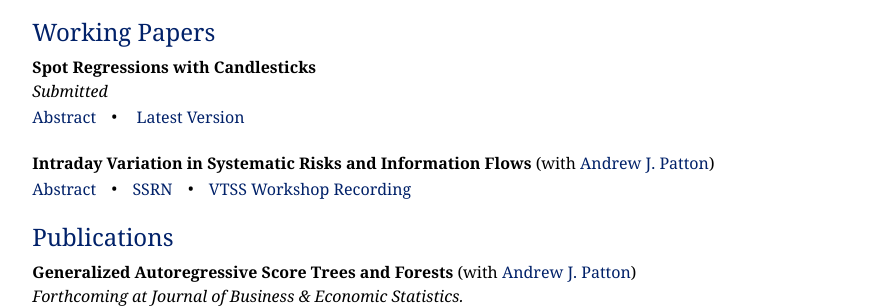
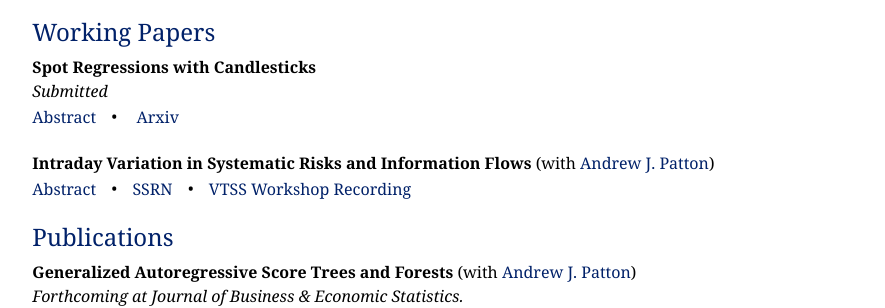
Before and after one commit to yasin-simsek/yasin-simsek.github.io, a Jekyll site: the page built from research.md, in a window 1280 px wide. Shown: the part 155-463 px from the top of the page, without its empty margins (197-1082 px from the left). Built offline with Jekyll 4.4.1, drawn with Linux system fonts in a browser that asks for light colours.

Commit message:
arxiv link added

```diff
--- a/research.md
+++ b/research.md
@@ -57,7 +57,7 @@ title: "Research"
 <br>
 <span class="abstract-toggle" onclick="toggleAbstract(this)">Abstract</span>
 <span class="middot">&middot;
-</span> <a href="assets/documents/Simsek_2026_SpotRegCandle.pdf" class="no-underline">Latest Version</a>
+</span> <a href="https://arxiv.org/abs/2510.12911" class="no-underline">Arxiv</a>
 <span class="abstract-content"> *Betas from spot regressions are central to asset pricing and risk management, as measures of systematic risk. This paper develops a new estimation and inference framework for spot regressions by leveraging high-frequency candlesticks, extending conventional (open-to-close) returns with intra-period high/low prices. Specifically, I construct candlestick-based estimators of regression parameters, including spot beta, by minimizing a quadratic risk under a fixed-k asymptotic framework. I then develop a feasible hypothesis testing procedure for spot betas with correct asymptotic size. Simulation results show that the proposed estimator reduces estimation risk relative to return-based estimators, especially in small samples, and the test achieves notably higher power. I apply the framework to assess the market neutrality of Bitcoin using 1-minute data on IBIT and SPY, finding deviations from neutrality, particularly in high-volatility periods.*</span>
 <br>
 
```
Also changed, not shown: 1 other file.
